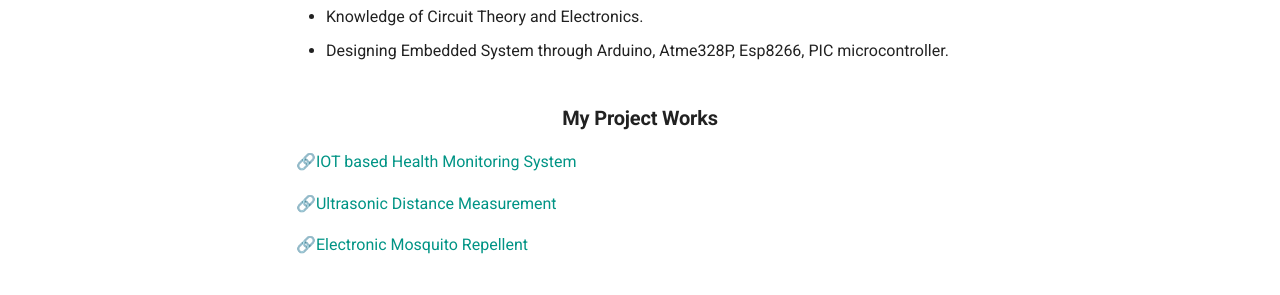
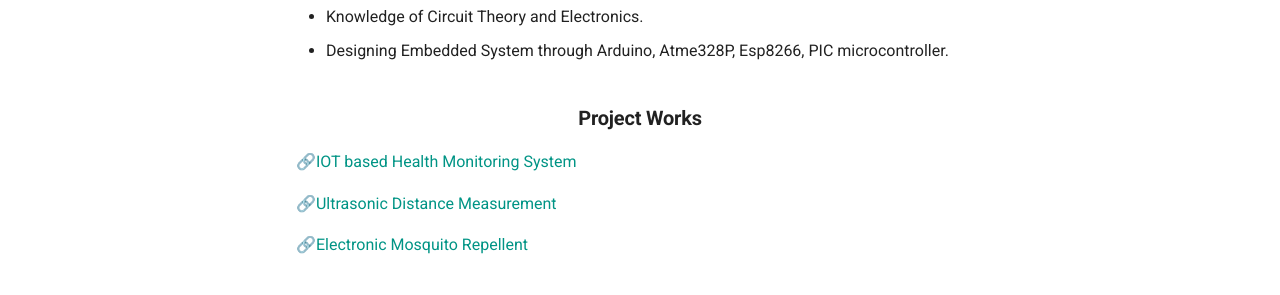
Before and after one commit to Nusrat008/papri-portfolio, an MkDocs documentation site: the page built from docs/index.md, in a window 1280 px wide and 900 px high, scrolled down 1310 px. Shown: the part 254-549 px from the top of the window. Built offline with MkDocs 1.6.1 and Material for MkDocs 9.7.7, drawn with Linux system fonts in a browser that asks for light colours.

Commit message:
updated index

```diff
--- a/docs/index.md
+++ b/docs/index.md
@@ -59,7 +59,7 @@
 - Designing Embedded System through Arduino, Atme328P, Esp8266, PIC microcontroller.
 
 
-<h3 style= "text-align: center"> <b> My Project Works
+<h3 style= "text-align: center"> <b> Project Works
  </b>  </h3>
 
   🔗[IOT based Health Monitoring System](https://nusrat008.github.io/Portfolio/iot-based-health-monitoring/)
```
